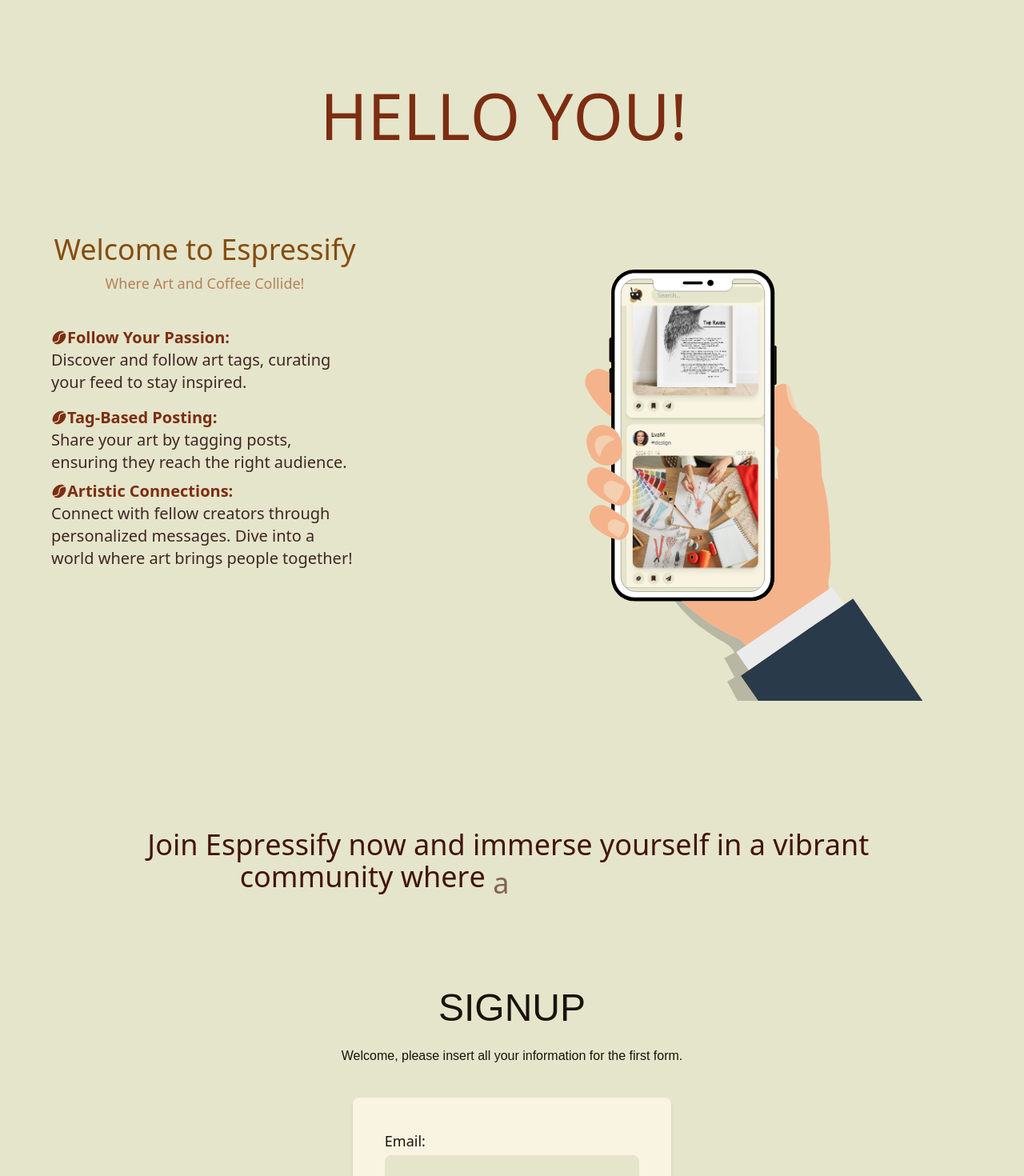
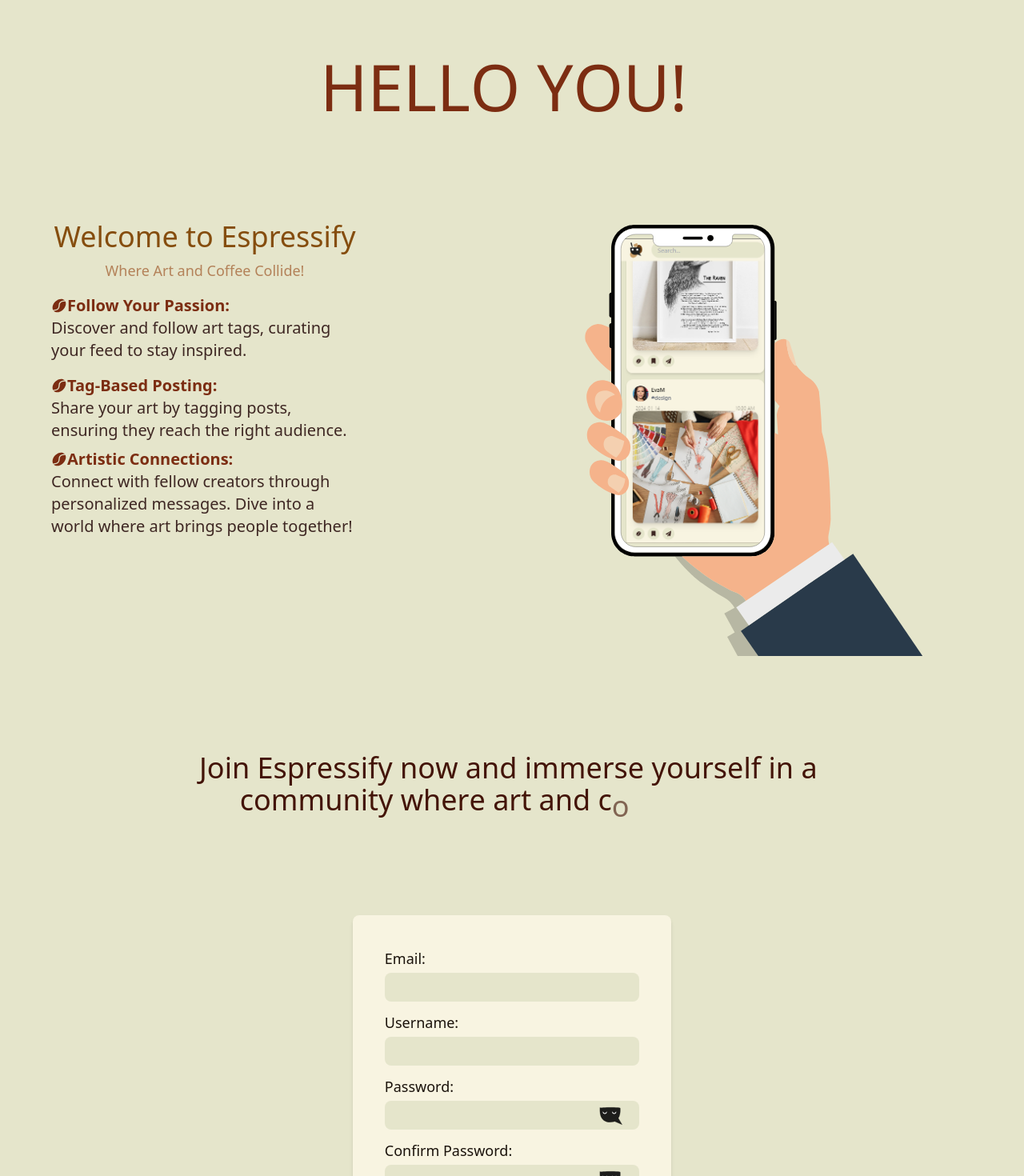
Before and after one commit to Chickenroast/BOOKFACE, a React (Vite) app in the folder BOOKFACE/: page /p in a window 1280 px wide. Shown: the part 820-2290 px from the top of the page at 80% size. Built offline with nearby package versions, Linux system fonts and the light colour scheme.

Commit message:
presentation tablet + mobile fixed

```diff
--- a/BOOKFACE/src/App.tsx
+++ b/BOOKFACE/src/App.tsx
@@ -2,7 +2,7 @@
 import { BrowserRouter as Router, Routes, Route } from 'react-router-dom';
 import Home from './Pages/Home';
 import Login from './Pages/Login';
-import Sign from './Pages/Sign';
+import Sign from './Pages/Presentation/Sign';
 import Message from './Pages/Message';
 import Profil from './Pages/Profil';
 import Error404 from './Pages/Error404';
--- a/BOOKFACE/src/Pages/Home.tsx
+++ b/BOOKFACE/src/Pages/Home.tsx
@@ -9,7 +9,7 @@
 
 const Home: React.FC = () => {
   return (
-    <div className="flex h-screen flex-col items-center  overflow-y-scroll pt-16 lg:mx-28 lg:overflow-hidden">
+    <div className="flex h-screen flex-col items-center pb-[100px] lg:pb-0 overflow-y-scroll pt-16 lg:mx-28 lg:overflow-hidden">
       <NavTop />
       <NavTopdesk />
 
--- a/BOOKFACE/src/Pages/Presentation/AnimatedPhone.tsx
+++ b/BOOKFACE/src/Pages/Presentation/AnimatedPhone.tsx
@@ -35,7 +35,7 @@
     <motion.img
       ref={ref}
       src="phone.svg"
-      className=" w-full h-1/2 lg:h-[80vh] self-end"
+      className=" w-full h-2/5 lg:h-[80vh] self-end md:h-[50vh]"
       alt=""
       initial="hidden"
       animate={controls}
--- a/BOOKFACE/src/Pages/Presentation/Presenation.tsx
+++ b/BOOKFACE/src/Pages/Presentation/Presenation.tsx
@@ -1,9 +1,9 @@
-import "./style.css";
+
 import { motion, useInView, useAnimation, Variant } from "framer-motion";
 import { useEffect, useRef } from "react";
 import AnimatedPhone from "./AnimatedPhone";
 import { BiSolidCoffeeBean } from "react-icons/bi";
-import Sign from "../Sign";
+import Sign from "./Sign";
 const imageAnimation = {
   hidden: {
     opacity: 0,
@@ -73,12 +73,12 @@
   }, [isWelcomeInView]);
 
   return (
-    <main className="text-brownd">
-      <div className="mx-auto max-w-6xl pt-14">
+    <main className="overflow-hidden text-brownd">
+      <div className="mx-auto max-w-6xl ">
         <section className="flex h-screen justify-center" ref={imageRef}>
           <motion.img
             src="/espressify.svg"
-            className="h-full"
+            className="h-full mr-5 lg:mr-0"
             alt=""
             initial="hidden"
             animate={imageControls}
@@ -94,33 +94,45 @@
             once={false}
             text="HELLO YOU!"
             el="h1"
-            className="mt-8 lg:mt-12 text-center text-4xl lg:text-[80px] text-orange-900 font-medium"
+            className="mt-4 text-center text-4xl font-medium text-orange-900 md:text-6xl lg:mt-12 lg:text-[80px]"
           />
-          <div className="flex h-full w-full flex-col justify-between lg:flex-row">
+          <div className="flex h-full w-full flex-col justify-start lg:flex-row">
             <motion.h1
-              className="flex flex-col items-center mt-8 h-full w-full px-10 text-center lg:mt-32 lg:h-full  lg:w-1/2 lg:px-0 text-brownl "
+              className="mt-4 flex w-full flex-col items-center px-10 text-center text-brownl lg:mt-32  lg:h-full lg:w-1/2 lg:px-0 "
               initial="hidden"
               animate={welcomeControls}
               variants={welcomeAnimation}
               ref={welcomeRef}
             >
-              <p className="font-medium flex flex-col items-center text-2xl lg:text-4xl text-yellow-800 ">Welcome to Espressify
-              <small className="lg:text-lg text-[14px] lg:mt-2 text-amber-800/60"> Where Art and Coffee Collide!</small>
-                </p>
+              <p className="flex flex-col items-center text-2xl font-medium text-yellow-800 md:text-4xl lg:text-4xl ">
+                Welcome to Espressify
+                <small className="text-[14px] text-amber-800/60 md:mt-2 md:text-lg">
+                  {" "}
+                  Where Art and Coffee Collide!
+                </small>
+              </p>
 
-              <ul className="lg:text-xl mt-10 flex flex-col text-left text-[16px] text-brownl">
+              <ul className="mt-4 flex flex-col text-left text-[16px] text-brownl md:text-xl">
                 <li className="mb-2">
-                  <strong className="text-orange-900 flex items-center "><BiSolidCoffeeBean/> Follow Your Passion:</strong> Discover and follow art tags,
-                  curating your feed to stay inspired.
+                  <strong className="flex items-center text-orange-900 ">
+                    <BiSolidCoffeeBean /> Follow Your Passion:
+                  </strong>{" "}
+                  Discover and follow art tags, curating your feed to stay
+                  inspired.
                 </li>
-                <li className="mt-2 mb-2 ">
-                  <strong className="text-orange-900 flex items-center"><BiSolidCoffeeBean/> Tag-Based Posting:</strong> Share your art by tagging posts, ensuring
-                  they reach the right audience.
+                <li className="mb-2 mt-2 ">
+                  <strong className="flex items-center text-orange-900">
+                    <BiSolidCoffeeBean /> Tag-Based Posting:
+                  </strong>{" "}
+                  Share your art by tagging posts, ensuring they reach the right
+                  audience.
                 </li>
                 <li>
-                <strong className="text-orange-900 flex items-center"><BiSolidCoffeeBean/> Artistic Connections:</strong> Connect with fellow creators through
-                  personalized messages. Dive into a world where art brings
-                  people together!
+                  <strong className="flex items-center text-orange-900">
+                    <BiSolidCoffeeBean /> Artistic Connections:
+                  </strong>{" "}
+                  Connect with fellow creators through personalized messages.
+                  Dive into a world where art brings people together!
                 </li>
               </ul>
             </motion.h1>
@@ -128,20 +140,18 @@
           </div>
         </section>
 
-        <section className="flex max-h-[90vh] flex-col items-center mt-[20vh] overflow-hidden">
+        <section className="mt-[10vh] flex min-h-[100vh] flex-col items-center justify-start overflow-hidden">
           <AnimatedText
             el="h2"
             text={[
-              "Join Espressify now and immerse yourself in a vibrant community where art and coffee collide",
+              "Join Espressify now and immerse yourself in a community where art and coffee collide",
             ]}
-            className="text-4xl mb-20 text-orange-950 text-center w-[80%] font-medium"
+            className="mt-10 w-[92%] text-center text-2xl font-medium text-orange-950 md:text-4xl lg:mb-16 lg:w-[80%]"
             repeatDelay={10000}
           />
-          <div className="h-full">
-           < Sign /></div>
+          <Sign />
         </section>
       </div>
-
     </main>
   );
 }
--- a/BOOKFACE/src/Pages/Sign.tsx
+++ b/BOOKFACE/src/Pages/Presentation/Sign.tsx
@@ -1,10 +1,8 @@
 import React, { useState, useEffect } from "react";
 import { useNavigate } from "react-router-dom";
-
 import Select from "react-select";
-import { tags } from "../tags.ts";
+import { tags } from "../../tags.ts";
 import { Link } from "react-router-dom";
-
 enum FormState {
   First,
   Second,
@@ -97,20 +95,16 @@
   };
 
   return (
-    <div className="h-screen w-screen">
+    <div className="flex flex-col items-center justify-center">
       {/* <img
         src="shape1.svg"
         className="w-full h-full z-[-10] absolute rotate-45 opacity-70"
       /> */}
-      <div className="flex flex-col md:items-center md:justify-center ">
-        <h1 className="p-5 font-quicksand text-5xl lg:mt-5">SIGNUP</h1>
+      <div className="flex flex-col md:items-center md:justify-center mt-10 ">
       </div>
       {/* //---------------------------------------------------------------------------------------FIRST FORM*/}
       {formState === FormState.First && (
         <div className="flex flex-col md:items-center md:justify-center ">
-          <p className="p-5 pt-1 font-quicksand">
-            Welcome, please insert all your information for the first form.
-          </p>
           <div className="m-5 flex flex-col items-center justify-center rounded-lg bg-beiged shadow-md lg:mx-auto">
             <form className=" p-5" onSubmit={handleSubmitFirstForm}>
               <div className=" p-5">
--- a/BOOKFACE/src/Pages/Presentation/style.css
+++ /dev/null
@@ -1,4 +0,0 @@
-body{
-    overflow: auto;
-    padding: 0;
-}
--- a/BOOKFACE/src/index.css
+++ b/BOOKFACE/src/index.css
@@ -12,6 +12,5 @@
 body{
     height: auto;
     overflow: scroll;
-    padding-bottom: 100px;
 }
 }
```
